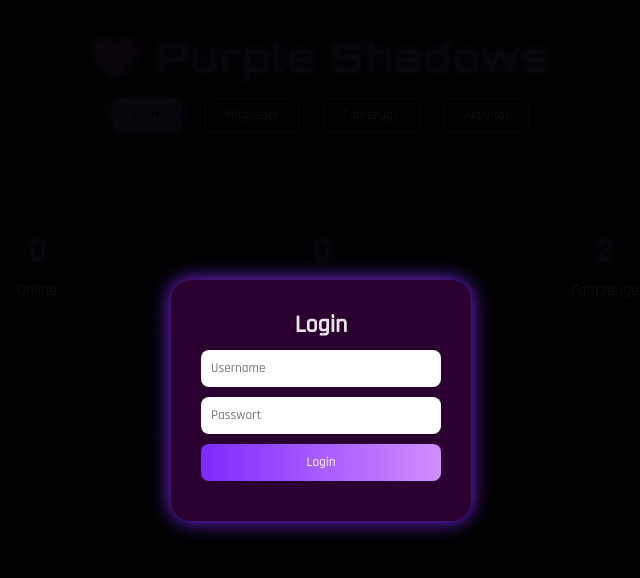
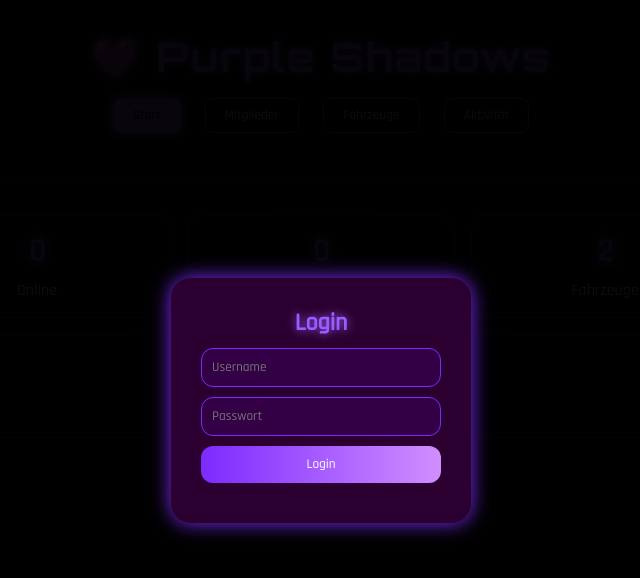
Before and after one commit to juliandercooleoderso/purpleshadowswebsite, a website: page index.html in a window 1280 px wide. Shown: the whole page, without its empty margins (319-959 px from the left). Drawn offline with nearby package versions, Linux system fonts and the light colour scheme; no server answers.

Commit message:
Update index.html

```diff
--- a/index.html
+++ b/index.html
@@ -112,15 +112,15 @@
   </style>
 </head>
 <body>
-  <div id="login-container">
-    <div id="login-box">
-      <h2>Login</h2>
-      <input id="login-username" placeholder="Username">
-      <input id="login-password" type="password" placeholder="Passwort">
-      <button class="login-btn" onclick="login()">Login</button>
-      <p id="login-error" style="color:red;"></p>
-    </div>
+<div id="login-container">
+  <div id="login-box" class="blur-card" style="max-width:350px; text-align:center;">
+    <h2 style="color: var(--purple); text-shadow: 0 0 10px var(--purple);">Login</h2>
+    <input id="login-username" placeholder="Username" style="background: rgba(60,0,90,0.5); border:1px solid #7d2aff; color:#fff; padding:10px; border-radius:12px; width:100%; margin:10px 0;">
+    <input id="login-password" type="password" placeholder="Passwort" style="background: rgba(60,0,90,0.5); border:1px solid #7d2aff; color:#fff; padding:10px; border-radius:12px; width:100%; margin:10px 0;">
+    <button class="login-btn" onclick="login()" style="background:linear-gradient(90deg,#7d2aff,#d18eff); color:#fff; border:none; border-radius:12px; padding:10px 0; width:100%; cursor:pointer; margin-top:10px;">Login</button>
+    <p id="login-error" style="color:red; margin-top:10px;"></p>
   </div>
+</div>
 
   <header>
     <h1>💜 Purple Shadows</h1>
```
